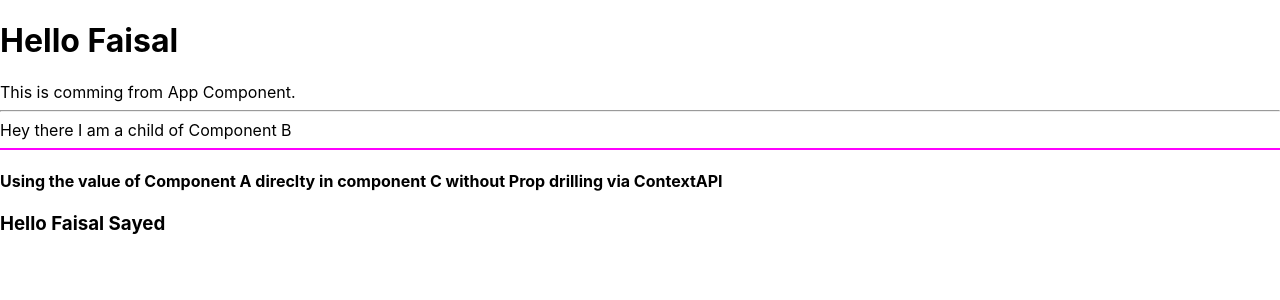
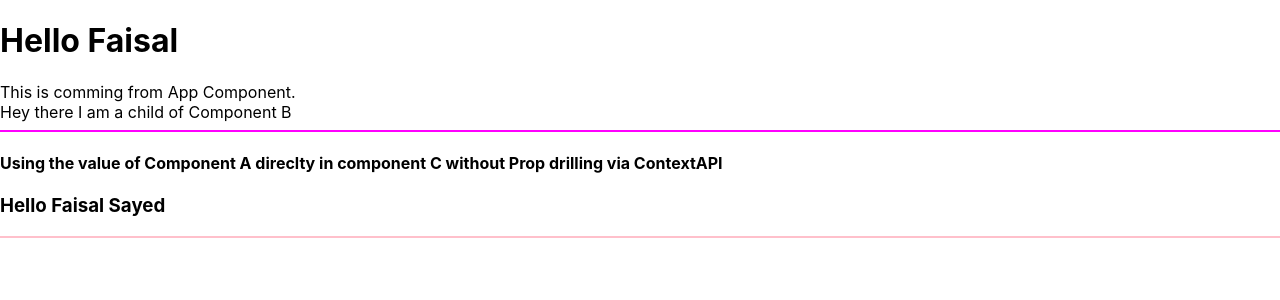
Before and after one commit to sayyedfaixal/React-revision, a React (Create React App) app: page / in a window 1280 px wide. Shown: the top 300 px of the page. Built offline with nearby package versions, Linux system fonts and the light colour scheme.

Commit message:
Implemented Context API

```diff
--- a/src/App.js
+++ b/src/App.js
@@ -7,6 +7,7 @@ function App() {
       <A name={name}>This is comming from App Component.</A>
       <hr color="magenta" />
       <CompA />
+      <hr color="pink" />
     </div>
   );
 }
--- a/src/components/propDrilling/A.jsx
+++ b/src/components/propDrilling/A.jsx
@@ -5,7 +5,7 @@ const A = (props) => {
     <>
     <B name = {props.name}>
       {props.children}
-      <hr />
+      <br />
       Hey there I am a child of Component B
     </B>
     </>
```
